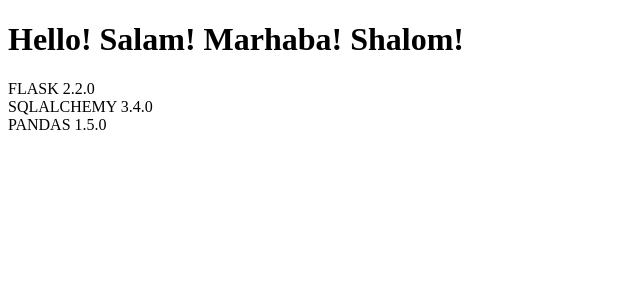
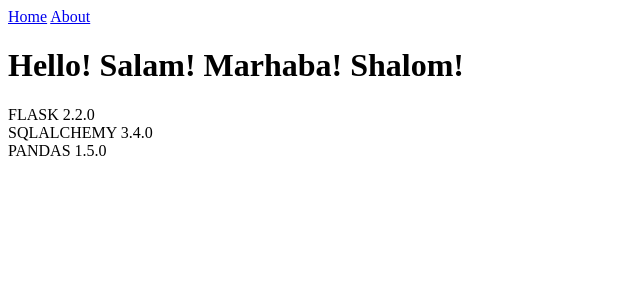
Before and after one commit to darkhaiku/flask, a Flask app: page / in a window 1280 px wide. Shown: the top 300 px of the page, without its empty margins (0-640 px from the left). Run offline with Flask 2, Linux system fonts and the light colour scheme.

Commit message:
share _layout and block with other html pages

```diff
--- a/app.py
+++ b/app.py
@@ -14,5 +14,11 @@ def index():
     test_packages = get_latest_packages
     return flask.render_template('index.html', packages = test_packages)
 
+# Rout
+@app.route('/about')
+# View
+def about():
+    return flask.render_template('about.html')
+
 if __name__ == '__main__':
     app.run(debug=True)
--- a/templates/index.html
+++ b/templates/index.html
@@ -1,14 +1,12 @@
-<!DOCTYPE html>
-<html lang="en">
-<head>
-    <meta charset="UTF-8">
-    <meta http-equiv="X-UA-Compatible" content="IE=edge">
-    <meta name="viewport" content="width=device-width, initial-scale=1.0">
-    <title>Document</title>
-</head>
-<body>
-    <h1>Hello! Salam! Marhaba! Shalom!</h1>
-    {% for p in packages() %}
+{% extends "shared/_layout.html" %}
+
+{% block title %}
+    home title
+{% endblock %}
+
+{% block main_content %}
+<h1>Hello! Salam! Marhaba! Shalom!</h1>
+{% for p in packages() %}
     <div>
         <span class="name">
             <!--use python upper() built in func-->
@@ -16,8 +14,8 @@
         </span>
         <span class="version">
             {{p.version}}
+
         </span>
     </div>
-    {% endfor %}
-</body>
-</html>
+{% endfor %}
+{% endblock %}
--- /dev/null
+++ b/templates/shared/_layout.html
@@ -0,0 +1,20 @@
+<!DOCTYPE html>
+<html lang="en">
+<head>
+    <meta charset="UTF-8">
+    <meta http-equiv="X-UA-Compatible" content="IE=edge">
+    <meta name="viewport" content="width=device-width, initial-scale=1.0">
+    <title>{% block title %}{% endblock %}</title>
+</head>
+<body>
+
+    <nav>
+        <a href="/">Home</a>
+        <a href="/about">About</a>
+    </nav>
+
+    {% block main_content %}
+    {% endblock %}
+
+</body>
+</html>
```
Also changed, not shown: templates/about.html (added, +8 -0 lines).
